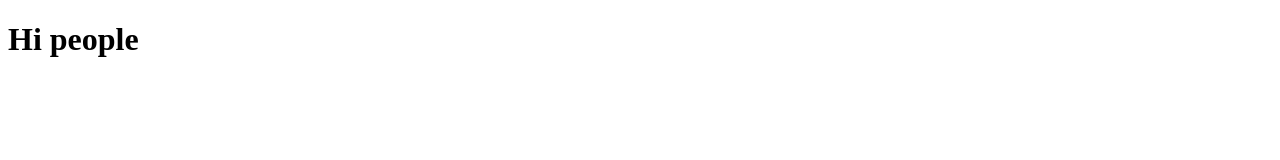
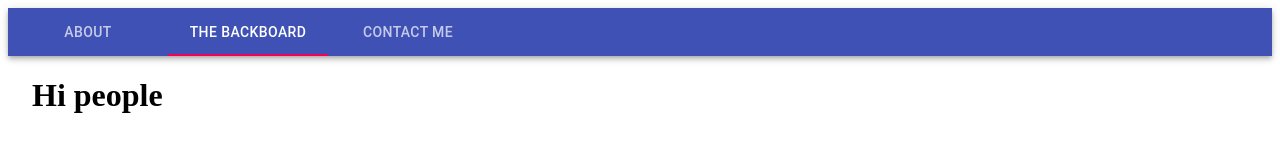
Before and after one commit to spinndigo/Backboard, a Gatsby site in the folder gatsby-site/: page / in a window 1280 px wide. Built offline with nearby package versions, Linux system fonts and the light colour scheme; Gatsby itself is replaced by a stand-in of ours.

Commit message:
progress on nav

```diff
--- /dev/null
+++ b/gatsby-site/src/components/Navbar/LinkTab.tsx
@@ -0,0 +1,13 @@
+import { Tab } from "@material-ui/core"
+import React from "react"
+import { navigate } from "gatsby"
+
+interface LinkTabProps {
+  label: string
+  href: string
+}
+
+export const LinkTab = (props: LinkTabProps) => {
+  const { href } = props
+  return <Tab component="a" onClick={() => navigate(href)} {...props} />
+}
--- a/gatsby-site/src/components/Navbar/NavBar.tsx
+++ b/gatsby-site/src/components/Navbar/NavBar.tsx
@@ -0,0 +1,21 @@
+import { AppBar, Tabs, Tab } from "@material-ui/core"
+import { LinkTab } from "./LinkTab"
+import { useState } from "react"
+
+export const NavBar = () => {
+  const [currentIndex, setCurrentIndex] = useState(1)
+  const handleChange = (value, event) => {
+    if (value !== currentIndex) {
+      setCurrentIndex(value)
+    }
+  }
+  return (
+    <AppBar position="static">
+      <Tabs value={currentIndex} onChange={handleChange}>
+        <LinkTab href={"/about"} label="About" />
+        <LinkTab href={"/"} label="The Backboard" />
+        <LinkTab href={"/contact"} label="Contact Me" />
+      </Tabs>
+    </AppBar>
+  )
+}
--- a/gatsby-site/src/components/layout/Mainlayout.tsx
+++ b/gatsby-site/src/components/layout/Mainlayout.tsx
@@ -1,5 +1,6 @@
 import react from "React"
 import { Container, Box } from "@material-ui/core"
+import { NavBar } from "../Navbar/NavBar"
 
 interface props {
   header: string
@@ -7,10 +8,15 @@ interface props {
 
 const MainLayout: React.FC<props> = ({ header, ...props }) => {
   return (
-    <Container maxWidth="xl">
-      <Box> {header} </Box>
-      {props.children}
-    </Container>
+    <>
+      <Box>
+        <NavBar />
+      </Box>
+      <Container maxWidth="xl">
+        <Box> {header} </Box>
+        {props.children}
+      </Container>
+    </>
   )
 }
 
--- a/gatsby-site/src/pages/index.js
+++ b/gatsby-site/src/pages/index.js
@@ -1,6 +1,13 @@
 import React from "react"
 import { Link } from "gatsby"
+import MainLayout from "../components/layout/Mainlayout"
 
-const IndexPage = () => <h1>Hi people</h1>
+const IndexPage = () => {
+  return (
+    <MainLayout>
+      <h1>Hi people</h1>
+    </MainLayout>
+  )
+}
 
 export default IndexPage
```
Also changed, not shown: gatsby-site/src/components/Navbar/TabItem.tsx (deleted, +0 -19 lines).
